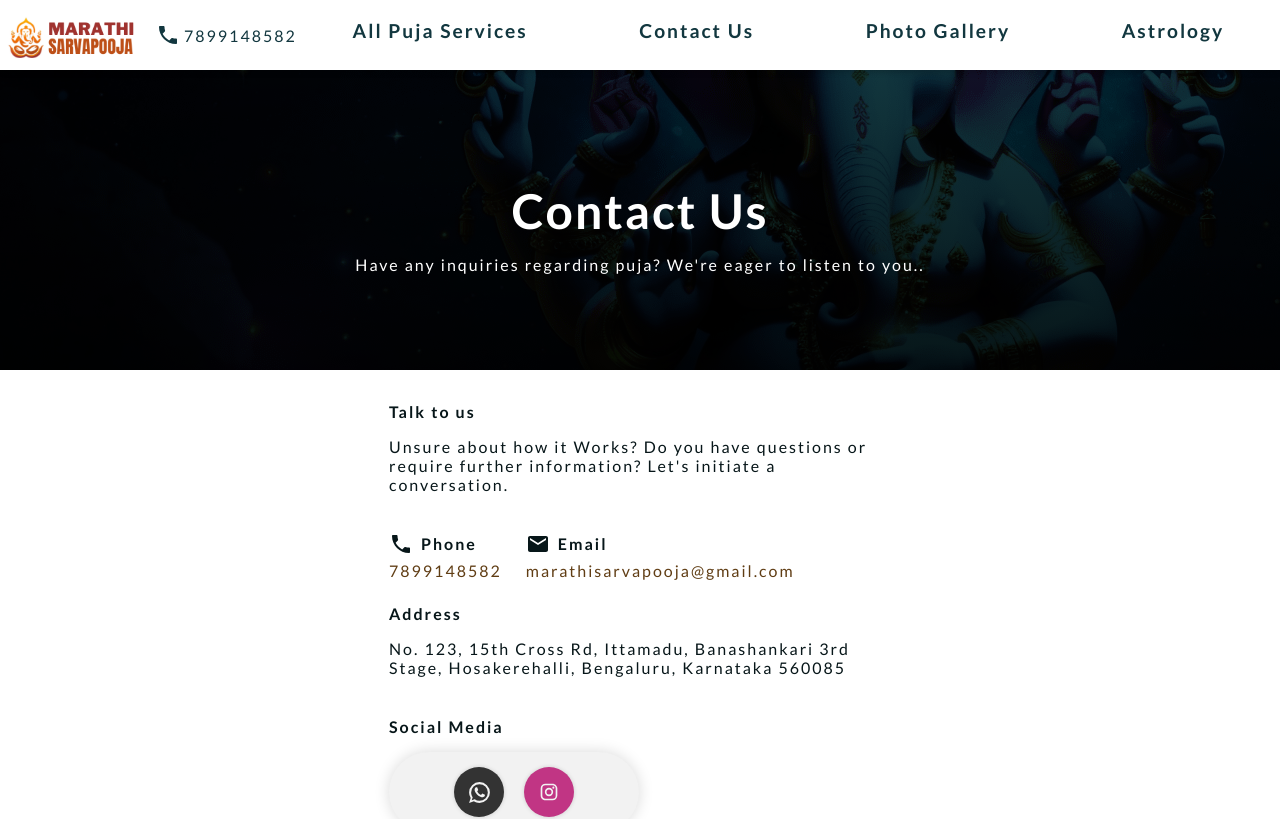
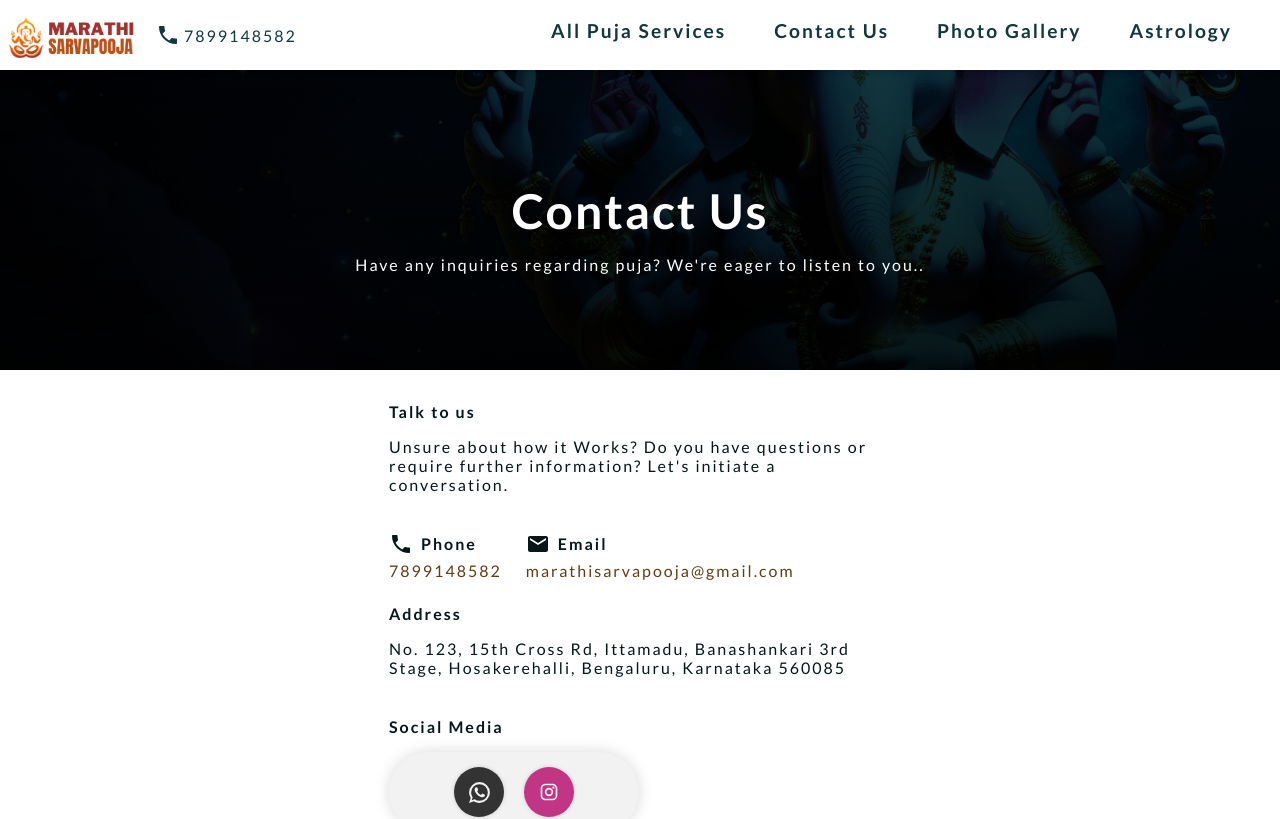
Before and after one commit to KulkarniShrinivas/Pandit-website, a React (Vite) app: page /contact in a window 1280 px wide. Shown: the top 819 px of the page. Built offline with nearby package versions, Linux system fonts and the light colour scheme.

Commit message:
Netlify redirect.toml file added

```diff
--- a/src/components/navbar/index.jsx
+++ b/src/components/navbar/index.jsx
@@ -40,8 +40,8 @@ const Navbar = () => {
                 : "nav-paths nav-mobile"
             }
           >
-            {navbarData.navList.map((list) => (
-              <li className="nav-list">
+            {navbarData.navList.map((list, index) => (
+              <li key={list.link + index} className="nav-list">
                 <Link
                   className="nav-link"
                   to={list.link}
--- a/src/components/navbar/navbar.scss
+++ b/src/components/navbar/navbar.scss
@@ -2,9 +2,6 @@
   position: fixed;
   top: 0;
   max-width: 1500px;
-  //   display: flex;
-  //   align-items: center;
-  //   justify-content: center;
   width: 100%;
   background-color: white;
   z-index: 100;
@@ -15,6 +12,7 @@
     flex: 1;
     display: flex;
     height: 70px;
+    gap: 1rem;
     align-items: center;
     justify-content: space-between;
 
@@ -71,8 +69,10 @@
 
     .nav-desktop {
       display: flex;
-      justify-content: space-around;
+      justify-content: flex-end;
+      gap: 3rem;
       flex: 1;
+      margin-right: 3rem;
     }
 
     .nav-mobile-open {
```
Also changed, not shown: 2 other files (tests, documents, lock files or other folders).
